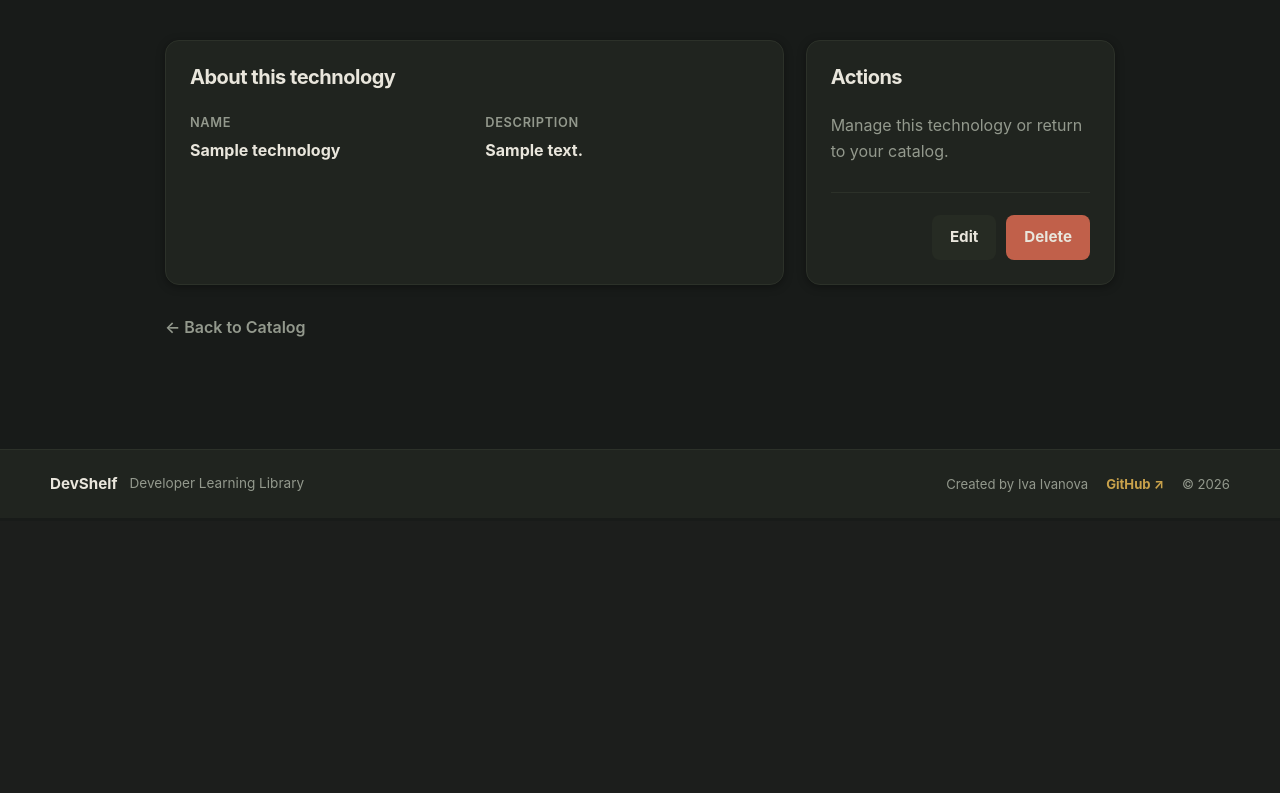
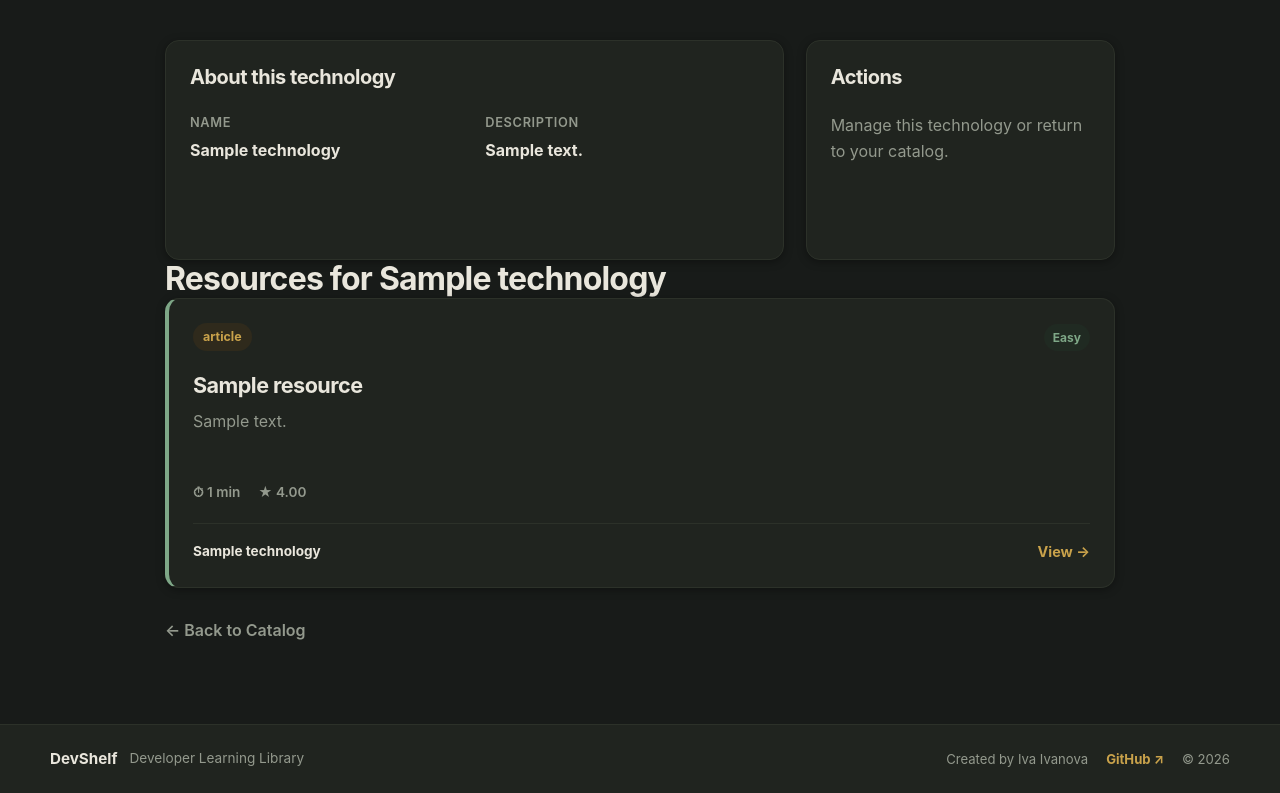
Before and after one commit to Ivanova-I/DevShelf, a Django app: page /catalog/technologies/1/ in a window 1280 px wide. Shown: the part 279-1072 px from the top of the page. Before the commit the page ends 771 px from the top, so only its background shows below. Run offline with Django 5.2, Linux system fonts and the light colour scheme; tables that the repository leaves empty hold one stand-in row (values such as "Sample post").

Commit message:
Reuse resource card partial on technology and learning path pages

```diff
--- a/templates/catalog/technology_detail.html
+++ b/templates/catalog/technology_detail.html
@@ -50,6 +50,7 @@
                 Manage this technology or return to your catalog.
             </p>
 
+            {% if user.is_authenticated %}
 
                 <div class="form-actions">
 
@@ -65,10 +66,31 @@
 
                 </div>
 
+            {% endif %}
 
         </article>
 
     </div>
+
+
+    <h2>Resources for {{ technology.name }}</h2>
+
+    <section class="resource-grid">
+
+        {% for resource in technology.resource_set.all %}
+
+            {% include 'partials/resource_card.html' %}
+
+        {% empty %}
+
+            <div class="card">
+                <h2>No resources yet</h2>
+                <p>Nothing has been added for this technology.</p>
+            </div>
+
+        {% endfor %}
+
+    </section>
 
 
     <div class="detail-footer">
```
Also changed, not shown: templates/learning/learning_detail.html (+13 -15 lines). Lines whose indentation alone changed are shown as unchanged.
